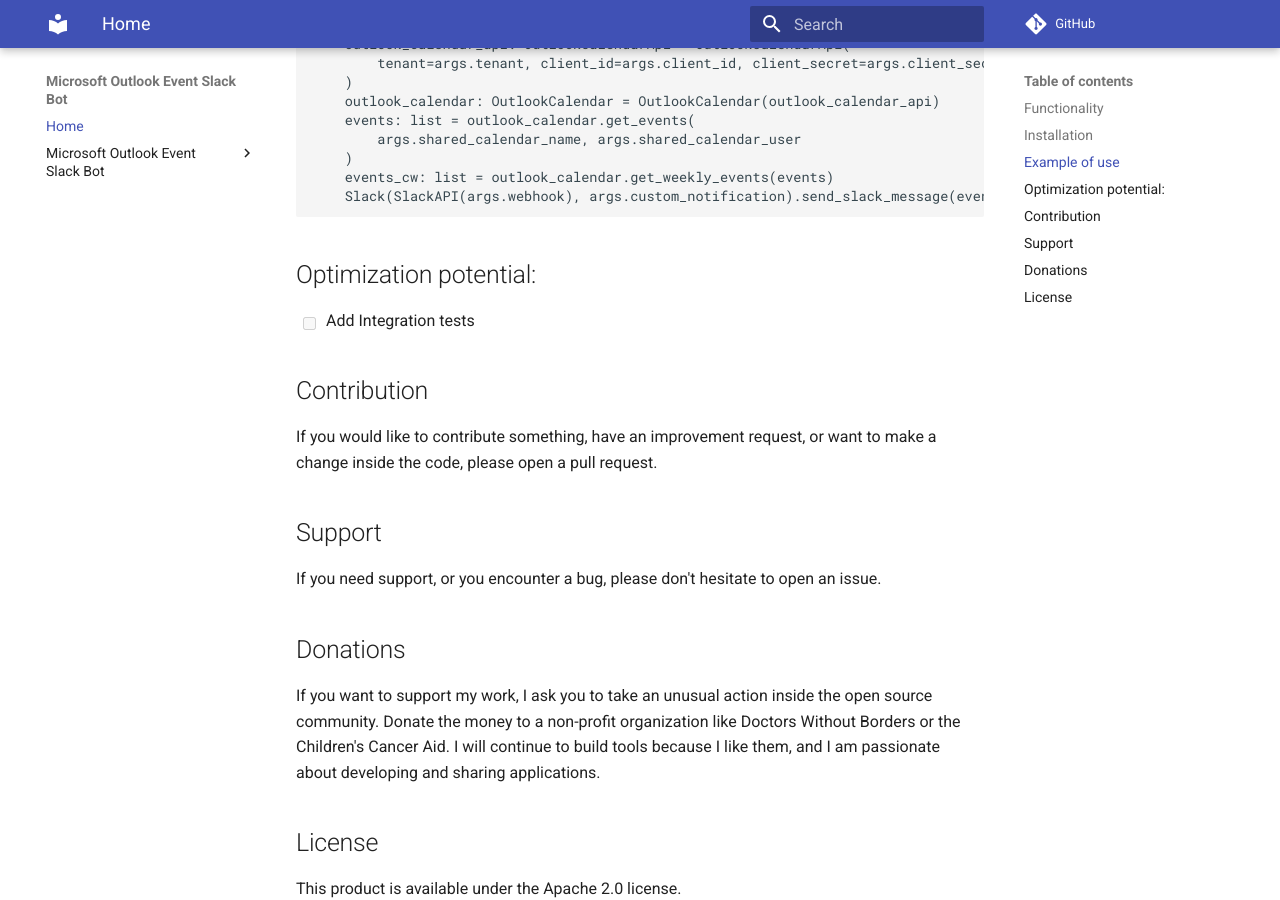
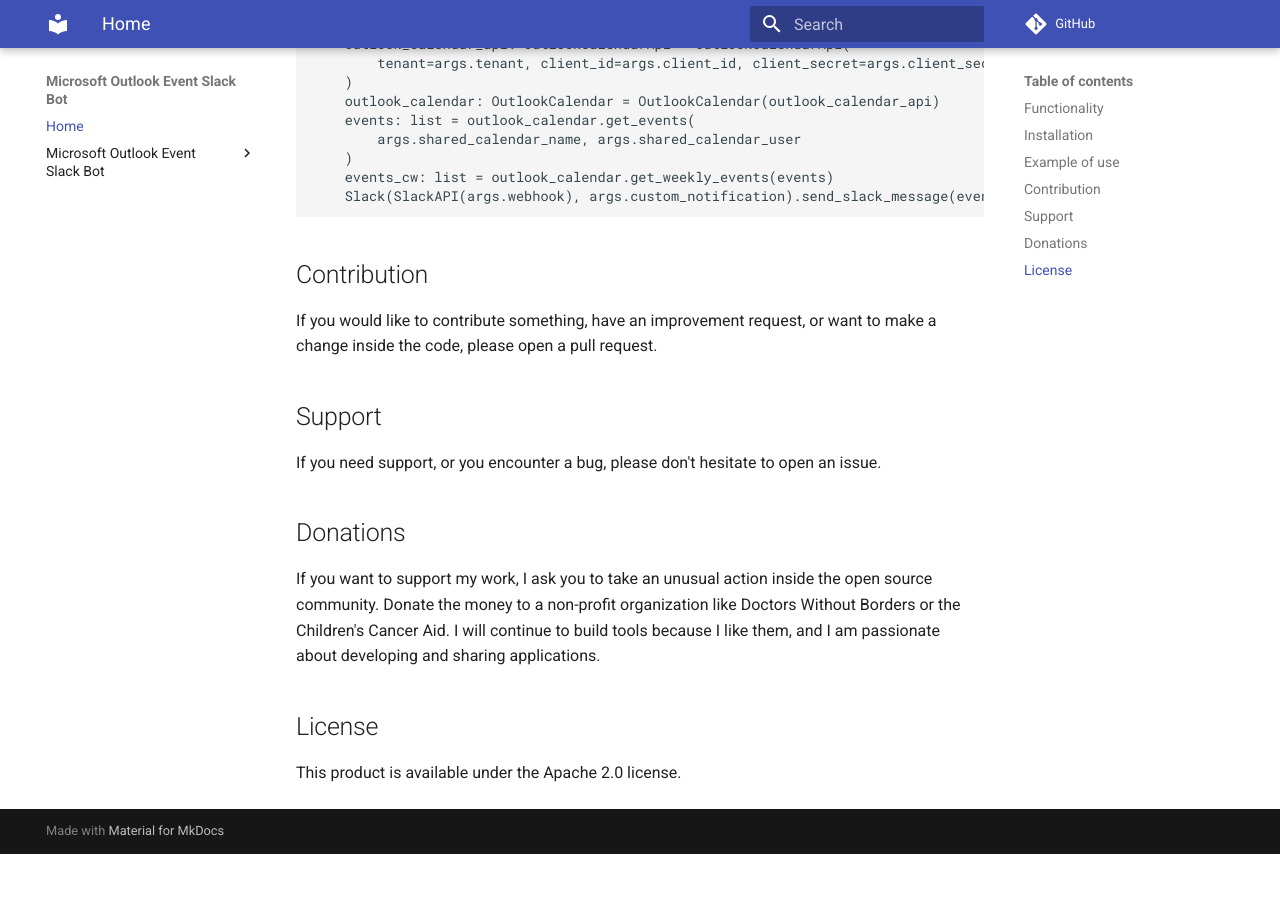
Before and after one commit to ZPascal/ms_outlook_event_slack_bot, an MkDocs documentation site: the page built from docs/content/index.md, in a window 1280 px wide and 900 px high, scrolled down 994 px. Built offline with MkDocs 1.6.1 and Material for MkDocs 9.7.7, drawn with Linux system fonts in a browser that asks for light colours; comment, search, counter and statistics services are not loaded; after the commit the page ends 1848 px from its top, so only the background shows below that.

Commit message:
docs: Adjust the documentation (#28)
* docs: Adjust the documentation

* docs: Add the documentation

---------

Co-authored-by: github-actions[bot] <github-actions[bot]@users.noreply.github.com>

````diff
--- a/docs/content/index.md
+++ b/docs/content/index.md
@@ -46,9 +46,6 @@
     Slack(SlackAPI(args.webhook), args.custom_notification).send_slack_message(events_cw)
 ```
 
-## Optimization potential:
-- [ ] Add Integration tests
-
 ## Contribution
 If you would like to contribute something, have an improvement request, or want to make a change inside the code, please open a pull request.
 
````
Also changed, not shown: README.md.
